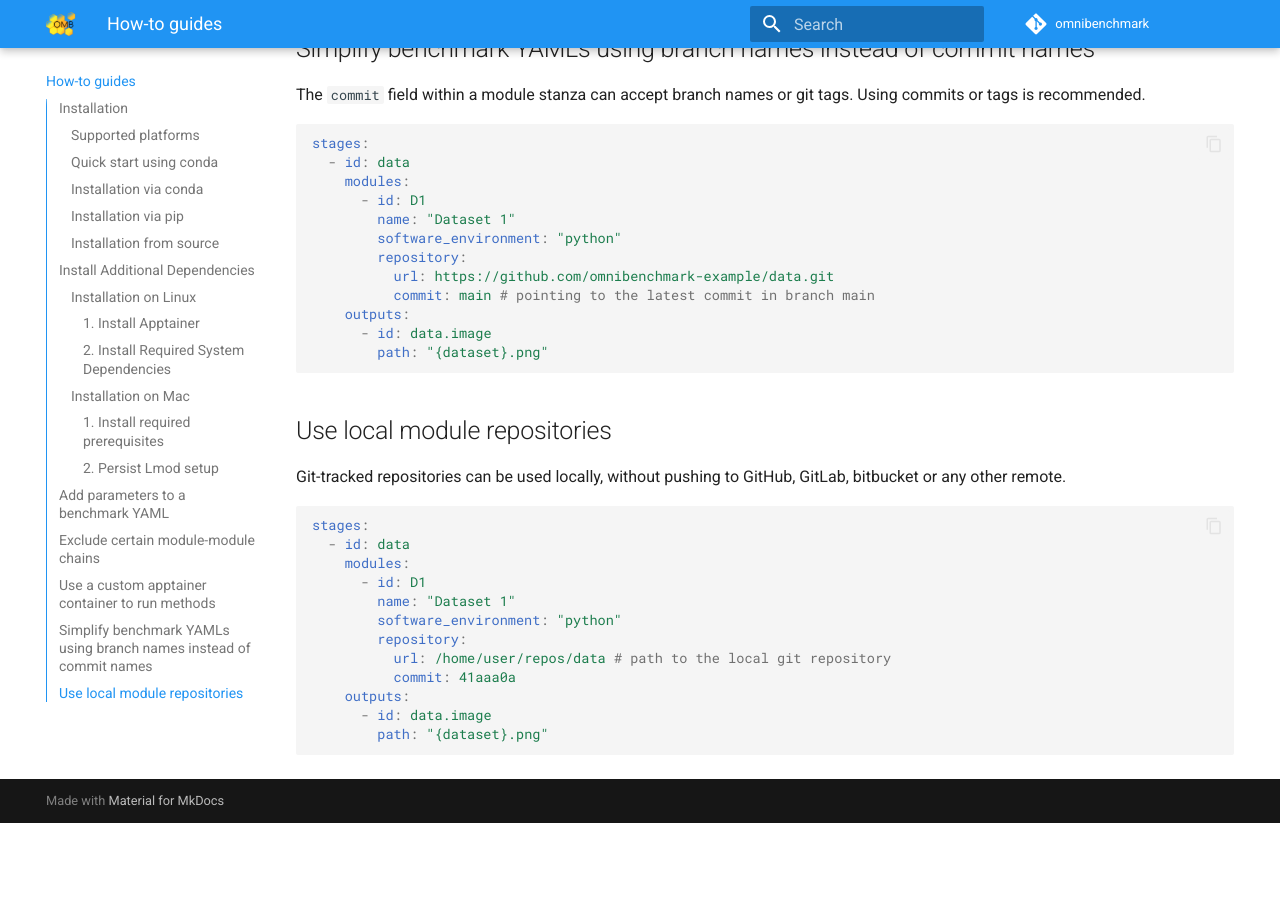
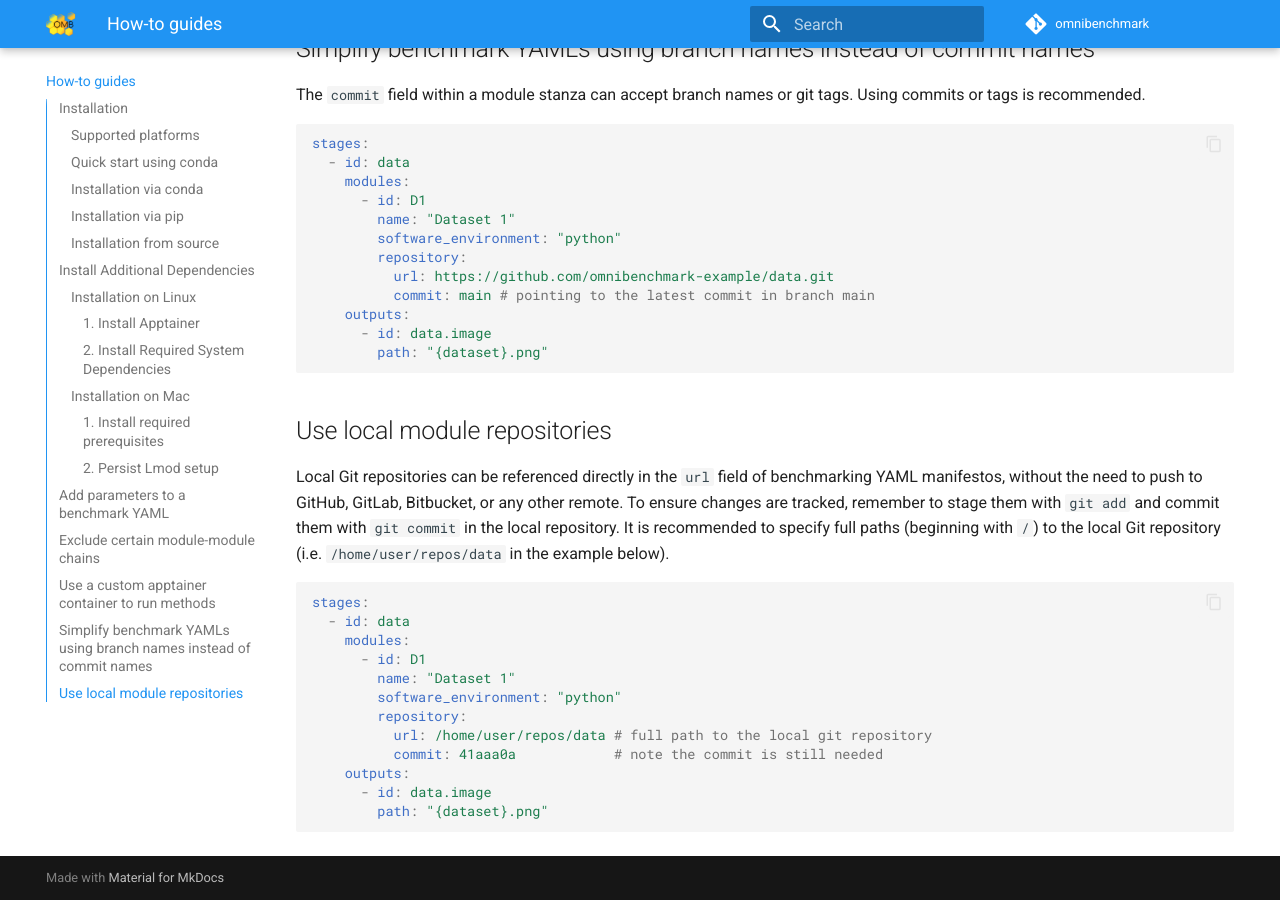
Before and after one commit to omnibenchmark/omnibenchmark, an MkDocs documentation site: the page built from docs/src/howto.md, in a window 1280 px wide and 900 px high, scrolled down 5342 px. Built offline with MkDocs 1.6.1 and Material for MkDocs 9.7.7, drawn with Linux system fonts in a browser that asks for light colours; comment, search, counter and statistics services are not loaded; the version menu is left out; before the commit the page ends 6165 px from its top, so only the background shows below that.

Commit message:
Clarify using local repositories

````diff
--- a/docs/src/howto.md
+++ b/docs/src/howto.md
@@ -313,7 +313,9 @@ stages:
 
 ## Use local module repositories
 
-Git-tracked repositories can be used locally, without pushing to GitHub, GitLab, bitbucket or any other remote.
+Local Git repositories can be referenced directly in the `url` field of benchmarking YAML manifestos, without the need to push to GitHub, GitLab, Bitbucket, or any other remote. To ensure changes are tracked, remember to stage them with `git add` and commit them with `git commit` in the local repository. It is recommended to specify full paths (beginning with `/`) to the local Git repository (i.e. `/home/user/repos/data` in the example below).
+
+
 
 ```yaml
 stages:
@@ -323,8 +325,8 @@ stages:
         name: "Dataset 1"
         software_environment: "python"
         repository:
-          url: /home/user/repos/data # path to the local git repository
-          commit: 41aaa0a
+          url: /home/user/repos/data # full path to the local git repository
+          commit: 41aaa0a            # note the commit is still needed
     outputs:
       - id: data.image
         path: "{dataset}.png"
````
